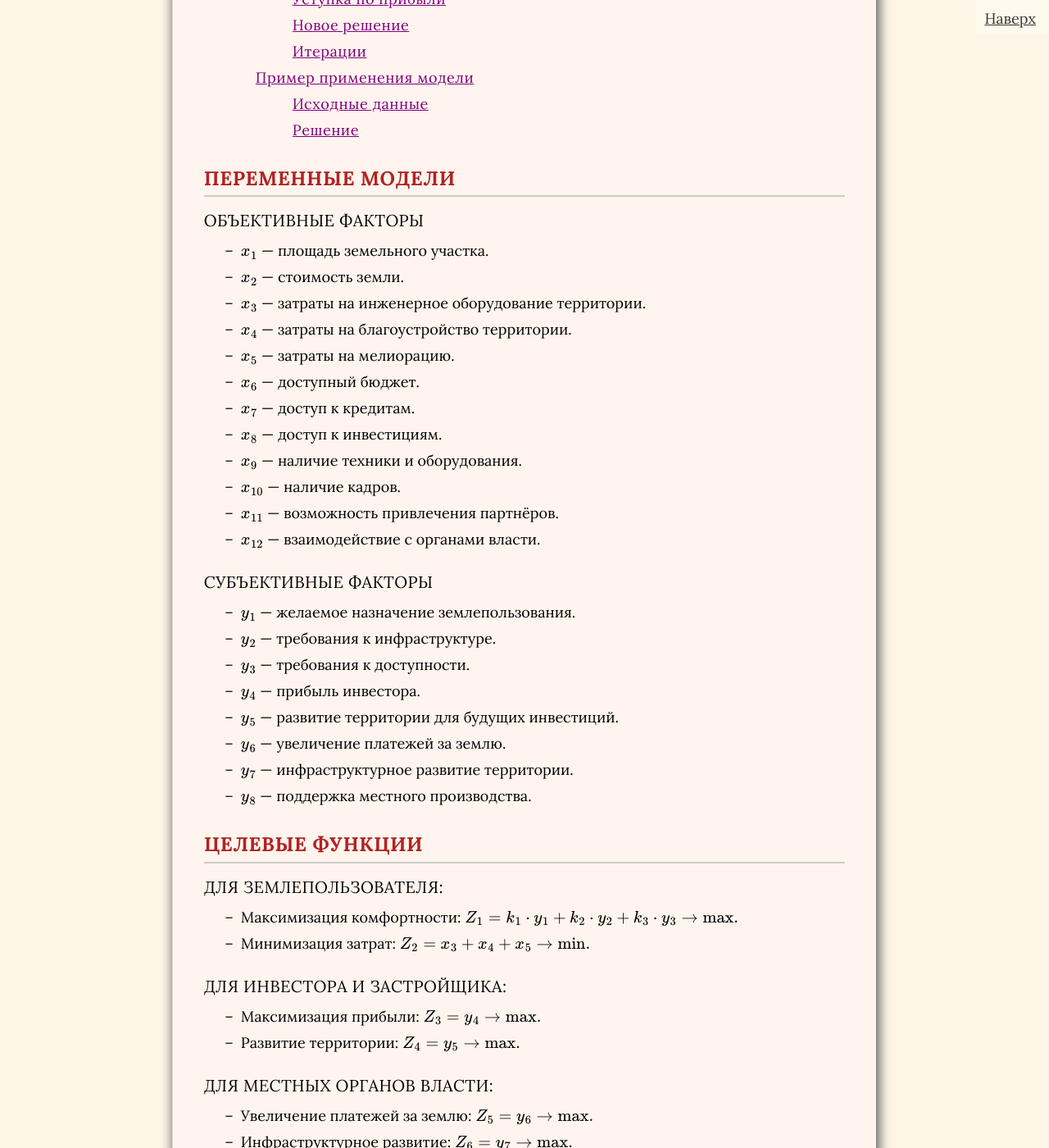
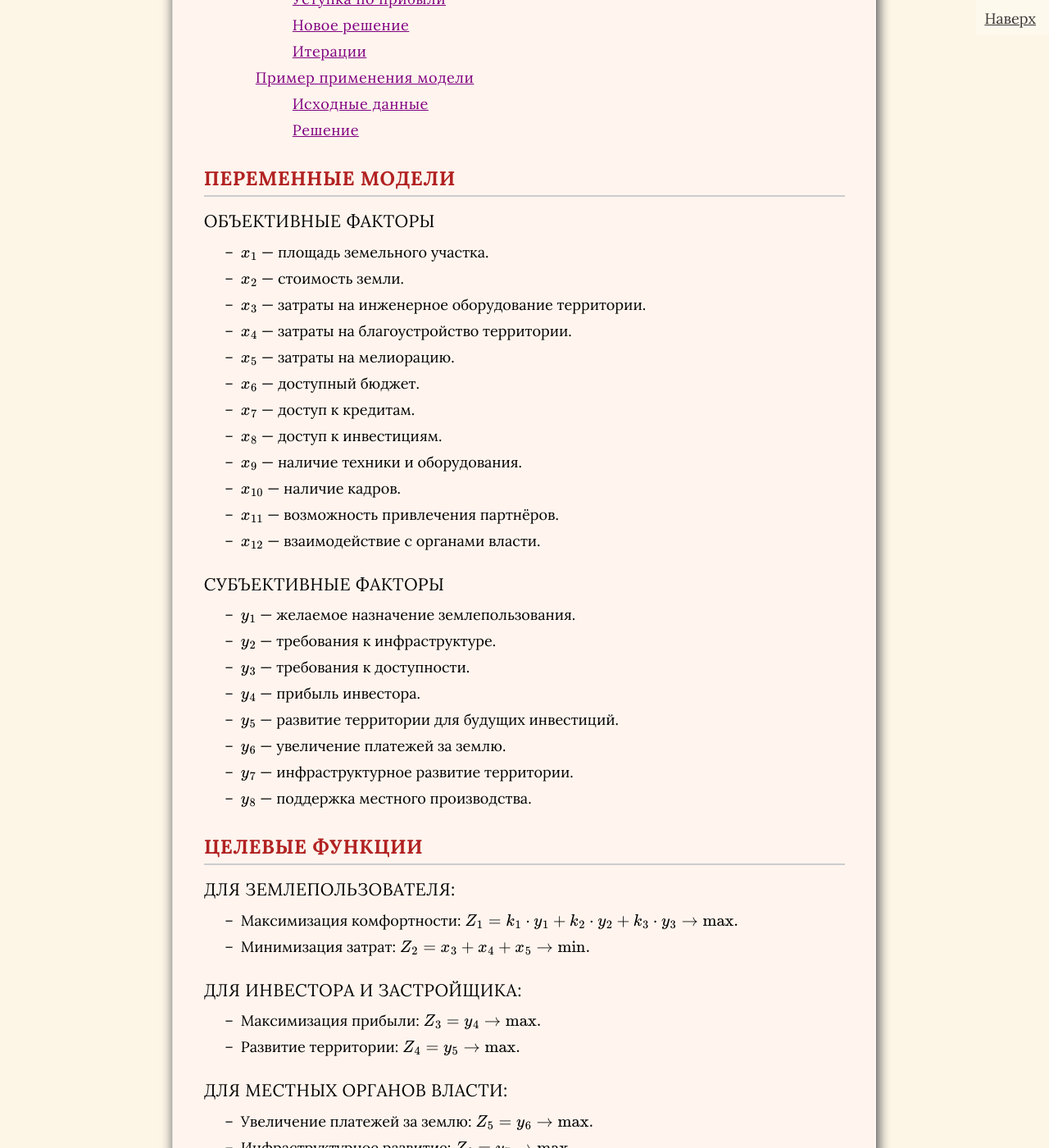
Before and after one commit to SergSi/land-use-art, a Jekyll site: the page built from _posts/2025-02-22-coast.md, in a window 1280 px wide and 1400 px high, scrolled down 879 px. Shown: the whole window at 82% size. Built offline with Jekyll 4.4.1, drawn with Linux system fonts in a browser that asks for light colours; some web fonts are replaced.

Commit message:
Update doc.css

```diff
--- a/assets/css/doc.css
+++ b/assets/css/doc.css
@@ -18,7 +18,7 @@ h2 {
 
 /* Стиль для заголовка третьего уровня (h3) */
 h3 {
-  font-size: clamp(1.5rem, 1.143rem + 0.952vw, 2rem);
+  font-size: clamp(1.5rem, 1.071rem + 1.143vw, 2.1rem);
   line-height: 1.4;
   font-weight: normal;        /* Жирное начертание */
   font-style: normal;       /* Начертание (опционально) */
```
